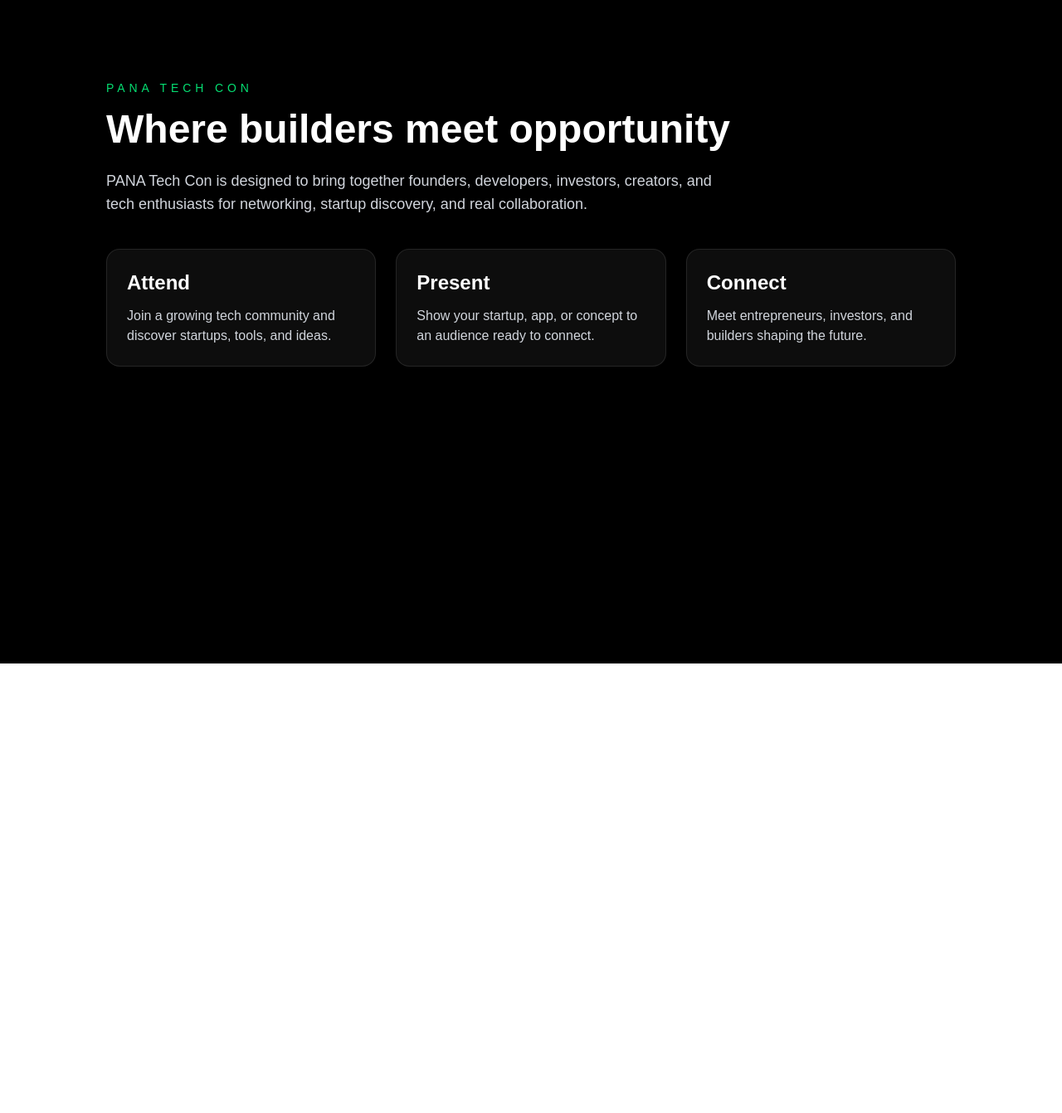
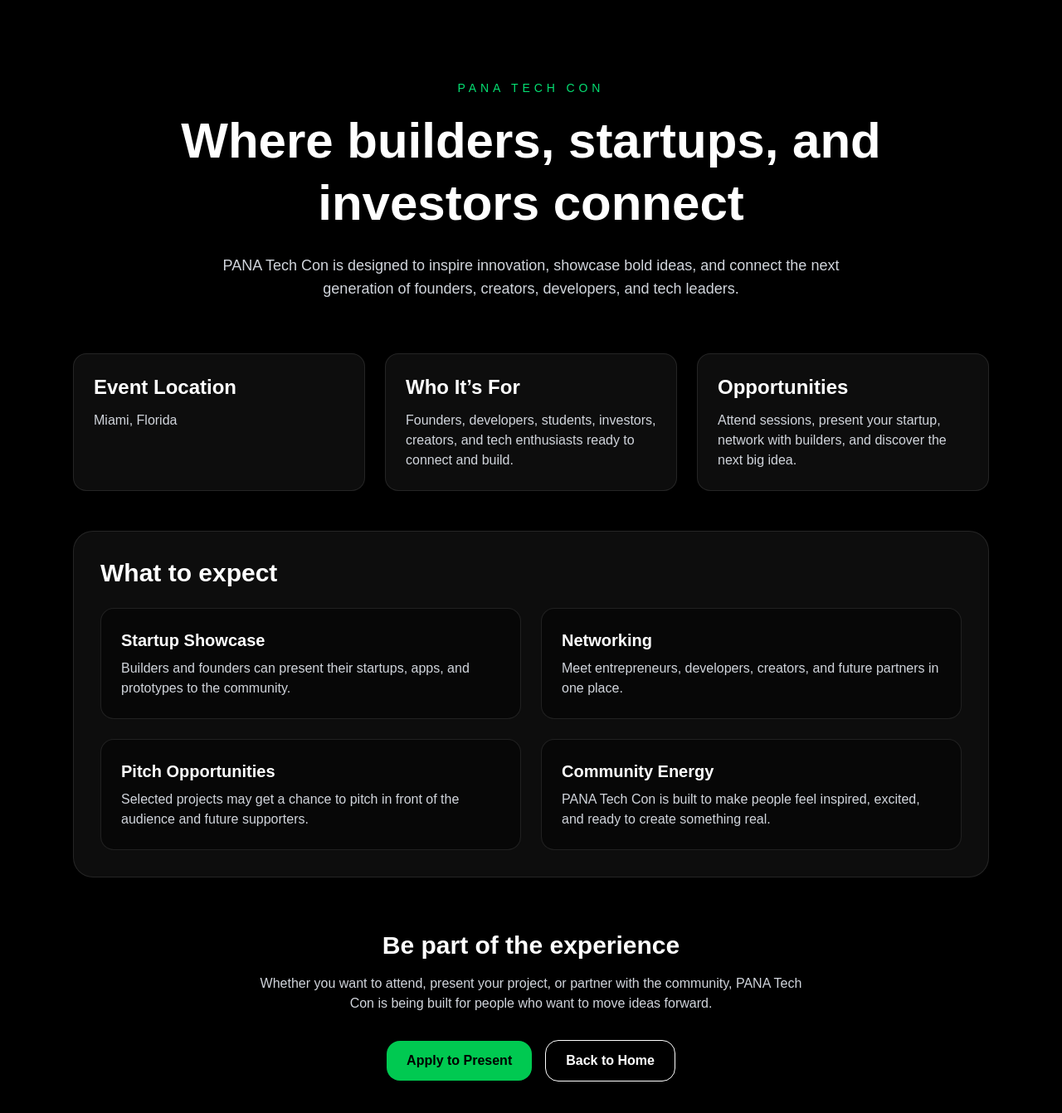
Before and after one commit to panagreenllc-dot/PANA-2.0, a Next.js app: page /techcon in a window 1280 px wide. Shown: the top 1342 px of the page at 83% size. Before the commit the page ends 800 px from the top, so only its background shows below. Built offline with nearby package versions, Linux system fonts and the light colour scheme.

Commit message:
add techcon page

```diff
--- a/app/techcon/page.tsx
+++ b/app/techcon/page.tsx
@@ -1,42 +1,111 @@
 export default function TechConPage() {
   return (
-    <main className="min-h-screen bg-black px-6 py-24 text-white">
-      <div className="mx-auto max-w-5xl">
-        <p className="mb-4 text-sm uppercase tracking-[0.35em] text-green-400">
-          PANA Tech Con
-        </p>
+    <main className="min-h-screen bg-black text-white">
+      <section className="mx-auto max-w-6xl px-6 py-24">
+        <div className="mb-16 text-center">
+          <p className="mb-4 text-sm uppercase tracking-[0.35em] text-green-400">
+            PANA Tech Con
+          </p>
 
-        <h1 className="mb-6 text-5xl font-bold">Where builders meet opportunity</h1>
+          <h1 className="mb-6 text-5xl font-bold leading-tight sm:text-6xl">
+            Where builders, startups, and investors connect
+          </h1>
 
-        <p className="mb-10 max-w-3xl text-lg text-gray-300">
-          PANA Tech Con is designed to bring together founders, developers,
-          investors, creators, and tech enthusiasts for networking, startup
-          discovery, and real collaboration.
-        </p>
+          <p className="mx-auto max-w-3xl text-lg text-gray-300">
+            PANA Tech Con is designed to inspire innovation, showcase bold ideas,
+            and connect the next generation of founders, creators, developers,
+            and tech leaders.
+          </p>
+        </div>
 
-        <div className="grid gap-6 md:grid-cols-3">
+        <div className="mb-12 grid gap-6 md:grid-cols-3">
           <div className="rounded-2xl border border-white/10 bg-white/5 p-6">
-            <h2 className="mb-3 text-2xl font-bold">Attend</h2>
+            <h2 className="mb-3 text-2xl font-bold">Event Location</h2>
             <p className="text-gray-300">
-              Join a growing tech community and discover startups, tools, and ideas.
+              Miami, Florida
             </p>
           </div>
 
           <div className="rounded-2xl border border-white/10 bg-white/5 p-6">
-            <h2 className="mb-3 text-2xl font-bold">Present</h2>
+            <h2 className="mb-3 text-2xl font-bold">Who It’s For</h2>
             <p className="text-gray-300">
-              Show your startup, app, or concept to an audience ready to connect.
+              Founders, developers, students, investors, creators, and tech
+              enthusiasts ready to connect and build.
             </p>
           </div>
 
           <div className="rounded-2xl border border-white/10 bg-white/5 p-6">
-            <h2 className="mb-3 text-2xl font-bold">Connect</h2>
+            <h2 className="mb-3 text-2xl font-bold">Opportunities</h2>
             <p className="text-gray-300">
-              Meet entrepreneurs, investors, and builders shaping the future.
+              Attend sessions, present your startup, network with builders, and
+              discover the next big idea.
             </p>
           </div>
         </div>
-      </div>
+
+        <div className="mb-16 rounded-3xl border border-white/10 bg-white/5 p-8">
+          <h2 className="mb-6 text-3xl font-bold">What to expect</h2>
+
+          <div className="grid gap-6 md:grid-cols-2">
+            <div className="rounded-2xl border border-white/10 bg-black/40 p-6">
+              <h3 className="mb-2 text-xl font-semibold">Startup Showcase</h3>
+              <p className="text-gray-300">
+                Builders and founders can present their startups, apps, and
+                prototypes to the community.
+              </p>
+            </div>
+
+            <div className="rounded-2xl border border-white/10 bg-black/40 p-6">
+              <h3 className="mb-2 text-xl font-semibold">Networking</h3>
+              <p className="text-gray-300">
+                Meet entrepreneurs, developers, creators, and future partners in
+                one place.
+              </p>
+            </div>
+
+            <div className="rounded-2xl border border-white/10 bg-black/40 p-6">
+              <h3 className="mb-2 text-xl font-semibold">Pitch Opportunities</h3>
+              <p className="text-gray-300">
+                Selected projects may get a chance to pitch in front of the
+                audience and future supporters.
+              </p>
+            </div>
+
+            <div className="rounded-2xl border border-white/10 bg-black/40 p-6">
+              <h3 className="mb-2 text-xl font-semibold">Community Energy</h3>
+              <p className="text-gray-300">
+                PANA Tech Con is built to make people feel inspired, excited,
+                and ready to create something real.
+              </p>
+            </div>
+          </div>
+        </div>
+
+        <div className="text-center">
+          <h2 className="mb-4 text-3xl font-bold">Be part of the experience</h2>
+          <p className="mx-auto mb-8 max-w-2xl text-gray-300">
+            Whether you want to attend, present your project, or partner with
+            the community, PANA Tech Con is being built for people who want to
+            move ideas forward.
+          </p>
+
+          <div className="flex flex-col items-center justify-center gap-4 sm:flex-row">
+            <a
+              href="/submit-project"
+              className="rounded-2xl bg-green-500 px-6 py-3 font-bold text-black transition hover:bg-green-400"
+            >
+              Apply to Present
+            </a>
+
+            <a
+              href="/"
+              className="rounded-2xl border border-white px-6 py-3 font-semibold text-white transition hover:bg-white hover:text-black"
+            >
+              Back to Home
+            </a>
+          </div>
+        </div>
+      </section>
     </main>
   );
 }
```
